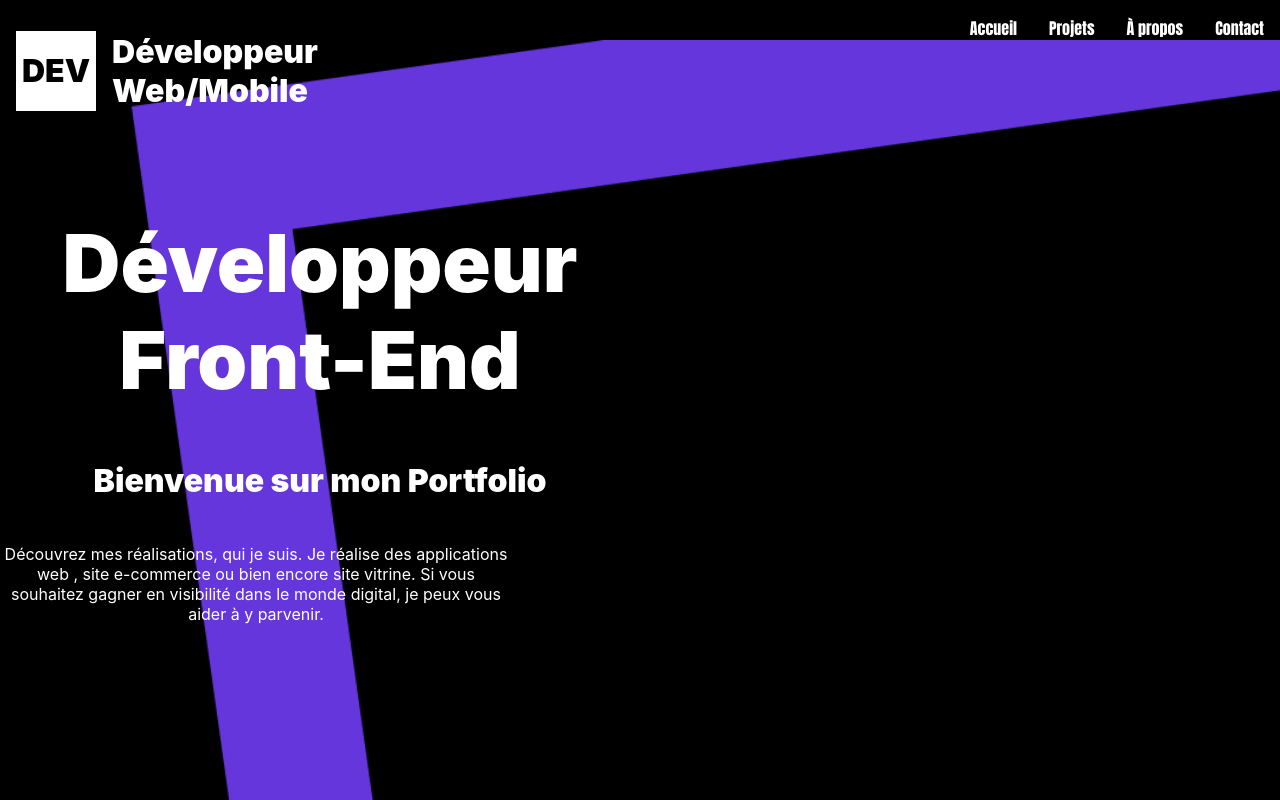
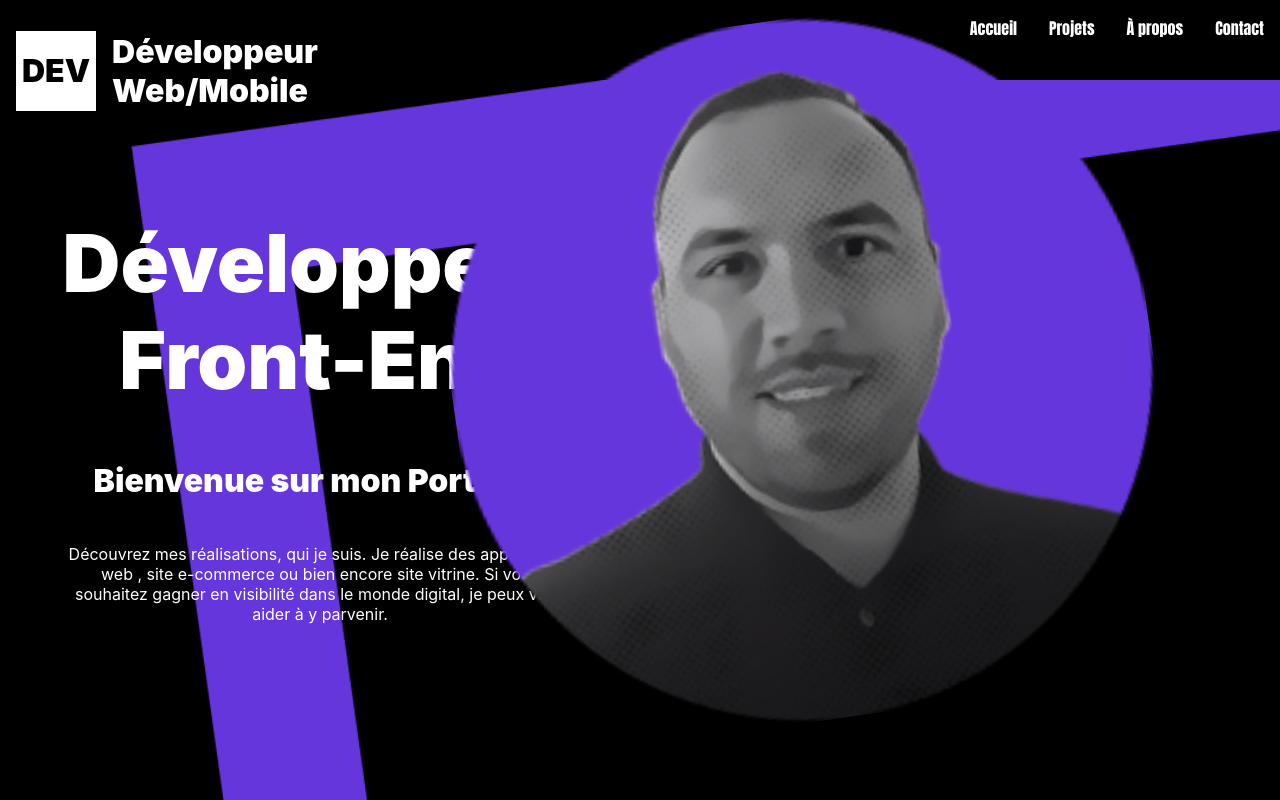
Before and after one commit to JoachimLem/portfolioJL, a React (Create React App) app: page / in a window 1280 px wide. Shown: the top 800 px of the page. Built offline with nearby package versions, Linux system fonts and the light colour scheme.

Commit message:
home page static with all elements ok //TODO style

```diff
--- a/src/Components/HomePage/homePage.css
+++ b/src/Components/HomePage/homePage.css
@@ -1,5 +1,5 @@
 .homePageContainer {
-  background-image: url(/public/homepage.png);
+  background-image: url(/public/assets/images/homepage.png);
   background-repeat: no-repeat;
   background-size: cover;
   max-width: 100%;
@@ -11,58 +11,58 @@
 
 /* Logo DEV style */
 .logo {
-  display:flex;
+  display: flex;
   align-items: center;
-  position:absolute;
-  top:0;
+  position: absolute;
+  top: 0;
 }
 
-.logo-text{
-  color:white;
+.logo-text {
+  color: white;
   font-size: 2rem;
-  font-weight:900;
+  font-weight: 900;
   width: 50px;
 }
 
-.mini-logo{
+.mini-logo {
   width: 80px;
-  height:80px;
-  background-color:white;
-  margin:1rem;
-  display:flex;
-  align-items:center;
-  justify-content:center;
+  height: 80px;
+  background-color: white;
+  margin: 1rem;
+  display: flex;
+  align-items: center;
+  justify-content: center;
 }
 
-.abreviation{
-font-family:Inter, sans-serif;
-font-style: normal;
-color:black;
-font-weight: 1000;
-font-size: 2rem;
-line-height: 116px;
+.abreviation {
+  font-family: Inter, sans-serif;
+  font-style: normal;
+  color: black;
+  font-weight: 1000;
+  font-size: 2rem;
+  line-height: 116px;
 }
 /* ******************************** */
 
 
 /* Title */
-.title{
+.title {
   width: 50%;
   position: absolute;
-  top:20%;
-  left:0;
+  top: 20%;
+  left: 0;
   text-align: left;
-  color:white;
+  color: white;
 }
 
-.main-title{
+.main-title {
   width: 100%;
   text-align: center;
   font-size: 5rem;
   font-weight: 1000;
 }
 
-.secondary-title{
+.secondary-title {
   text-align: center;
   font-size: 2rem;
   font-weight: 1000;
@@ -70,13 +70,29 @@ line-height: 116px;
 /* ******************************** */
 
 
+
 /* Descritpion */
-.description{
+.description {
   width: 40%;
   position: absolute;
-  bottom:20%;
- display: block;
+  bottom: 20%;
+  left: 5%;
+  display: block;
   text-align: center;
-  color:white;
+  color: white;
+}
+/* ******************************** */
 
+
+/* Circle Photo */
+.circlePhoto {
+background-image:url(/public/assets/images/digitalphoto.png);
+background-repeat:no-repeat;
+background-size: cover;
+transform: rotate(-8deg);
+width: 700px;
+height:700px;
+position: absolute;
+right: 10%;
+bottom: 10%;
 }
--- a/src/Components/HomePage/index.js
+++ b/src/Components/HomePage/index.js
@@ -22,7 +22,7 @@ const HomePage = () => {
 
       {/* Title */}
       <div className="title">
-        <h1 className="main-title">Développeur Front-End</h1>
+        <h1 className="main-title">Développeur <br/>Front-End</h1>
         <h2 className="secondary-title">Bienvenue sur mon Portfolio</h2>
       </div>
       {/* ******************************************* */}
@@ -35,6 +35,9 @@ ou bien encore site vitrine.
 Si vous souhaitez gagner en visibilité dans le monde digital, je peux vous aider à y parvenir.</p>
       {/* ******************************************* */}
 
+
+    {/* Circle photo */}
+      <div className="circlePhoto"></div>
     </div>
 
   )
--- a/src/Components/NavBar/navbar.css
+++ b/src/Components/NavBar/navbar.css
@@ -1,7 +1,7 @@
 .nav-content {
   display: flex;
   justify-content: end;
-  height: 40px;
+  height: 80px;
   vertical-align: center;
 }
 
```
Also changed, not shown: public/assets/images/digitalphoto.png (added), public/assets/images/homepage.png (renamed from public/homepage.png).
